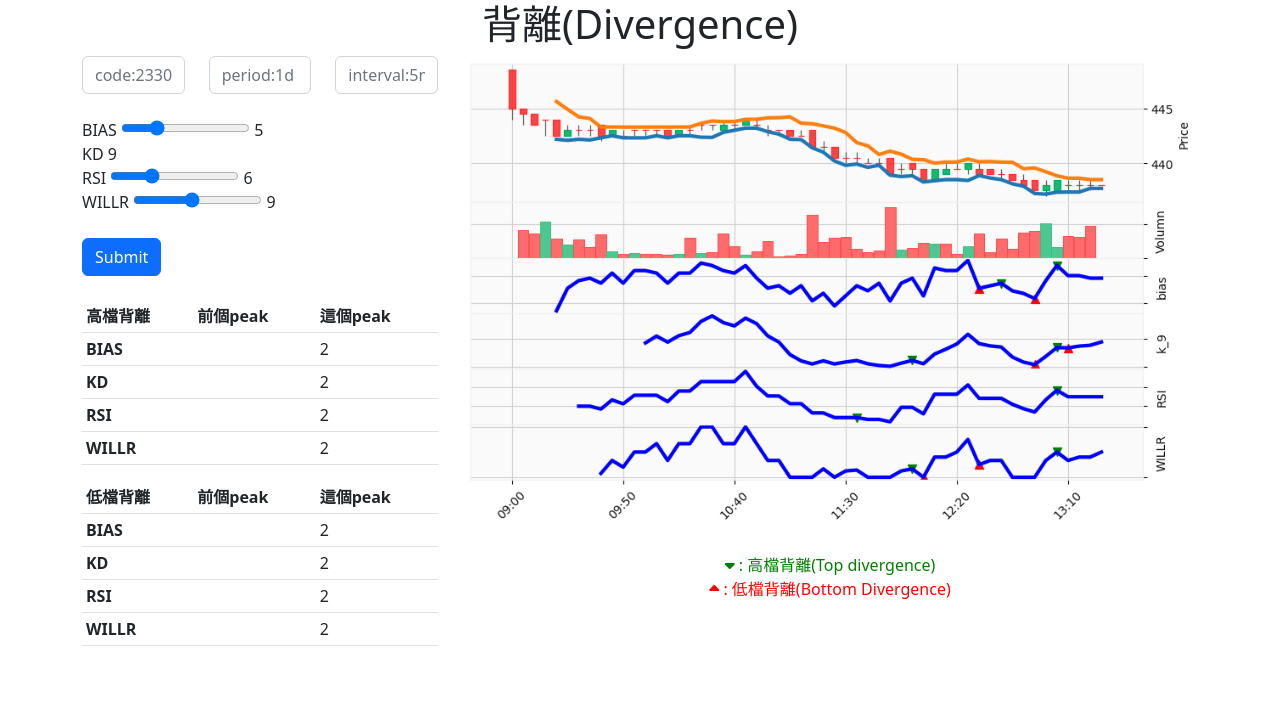
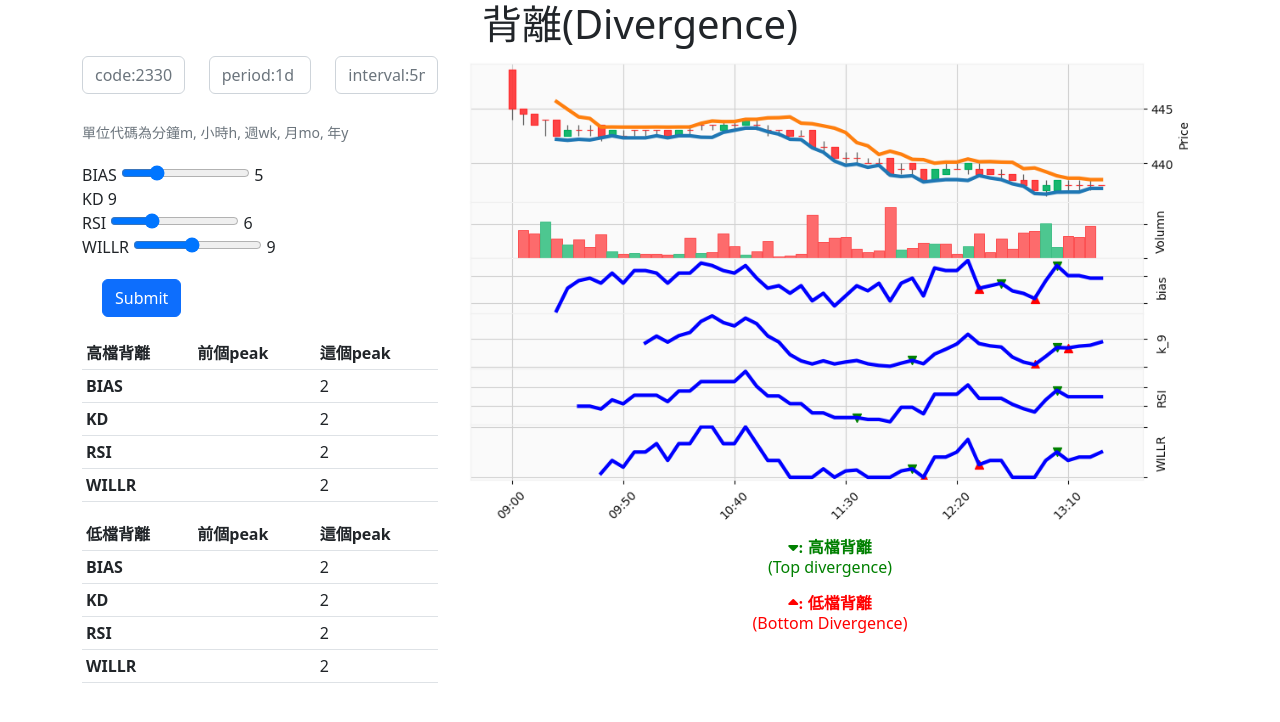
Before and after one commit to voho0000/django_stock_ta, a Django app: template stock_ta/templates/index.html in a window 1280 px wide. Shown: the top 722 px of the page. Run offline with Django 3.2, Linux system fonts and the light colour scheme; the template is opened without the code that fills it: most values are stand-ins (such as "Sample title", 1, 10 or a date in 2020).

Commit message:
improve ui and add readme

```diff
--- a/requirements.txt
+++ b/requirements.txt
@@ -1,4 +1,5 @@
+django
 yfinance
 mplfinance
+pandas_ta
 ta-lib
-pandas_ta
--- a/stock_ta/templates/index.html
+++ b/stock_ta/templates/index.html
@@ -17,7 +17,7 @@
             <div class="col-4 text-start">
                 <form method="post">
                     {% csrf_token %}
-                    <div class="row">
+                    <div class="row" style="margin-bottom:20px">
                         <div class="col">
                             <input type="text" class="form-control" name="code" placeholder="code:2330">
                         </div>
@@ -27,22 +27,19 @@
                         <div class="col">
                             <input type="text" class="form-control" name="interval" placeholder="interval:5m"><br>
                         </div>
+                        <small class="form-text text-muted">單位代碼為分鐘m, 小時h, 週wk, 月mo, 年y</small>
                     </div>
-
                     <label>BIAS</label>
                     <input type="range" class="form-control-range" name="bias" min="0" max="20" value="5" oninput="this.nextElementSibling.value = this.value">
-                    <output>5</output>
-                    <br>
+                    <output>5</output><br>
                     <label>KD 9</label><br>
                     <label>RSI</label>
                     <input type="range" class="form-control-range" name="rsi" min="0" max="20" value="6" oninput="this.nextElementSibling.value = this.value">
                     <output>6</output><br>
                     <label>WILLR</label>
                     <input type="range" class="form-control-range" name="willr" min="0" max="20" value="9" oninput="this.nextElementSibling.value = this.value">
-                    <output>9</output><br><br>
-                    <button class="btn btn-primary" type="submit">Submit</button>
-                    <br>
-                    <br>
+                    <output>9</output><br>
+                    <button class="btn btn-primary" type="submit" style="margin:20px">Submit</button>
                  </form>
                  <div>
                     <table class="table table-sm" >
@@ -111,13 +108,15 @@
                 </div>
             </div>
             <div class="col-8">
-                <img src="../static/ta.png" class="img-fluid float-left" alt="stock ta picture">
-                <br>
-                <br>
-                <i class="fa fa-caret-down" style="color: green; display:inline;" aria-hidden="true"></i>
-                <p style="color: green; display:inline;">: 高檔背離(Top divergence)</p><br>
-                <i class="fa-solid fa-caret-up" style="color: red; display:inline;"></i>
-                <p style="color: red; display:inline;">: 低檔背離(Bottom Divergence)</p><br>
+                <div class="row" style="margin-bottom:10px">
+                    <img src="../static/ta.png" class="img-fluid float-left" alt="stock ta picture">
+                </div>
+                <div class="row" >
+                    <i class="fa fa-caret-down" style="color: green;" aria-hidden="true">: 高檔背離</i>
+                    <p style="color: green;">(Top divergence)</p>
+                    <i class="fa-solid fa-caret-up" style="color: red">: 低檔背離</i>
+                    <p style="color: red;">(Bottom Divergence)</p>
+                </div>
 
             </div>
         </div>
--- a/stock_ta/views.py
+++ b/stock_ta/views.py
@@ -1,10 +1,7 @@
 from django.shortcuts import render
-#from django.contrib import messages
 from django.http import HttpResponseNotFound
 from .ta import *
 import numpy as np
-
-# Create your views here.
 
 def index(request):
     if request.POST:
@@ -17,10 +14,12 @@ def index(request):
         k_9 = 9
         raw_df = get_raw_df(code, period, interval)
         if raw_df.empty:
+            # if the stock was not in the yahoo finance database
             return HttpResponseNotFound("This stock is not in the yahoo finance database")
         else:
             isempty = check_empty(raw_df, willr, bias, rsi)
             if isempty:
+                # if any ta index was empty
                 return HttpResponseNotFound("You need to set longer period or shorter interval to calculate ta.")
             else:
                 Divergences = get_plot(raw_df, willr, bias, rsi)
```
Also changed, not shown: README.md, snap.png (added), 1 other file.
